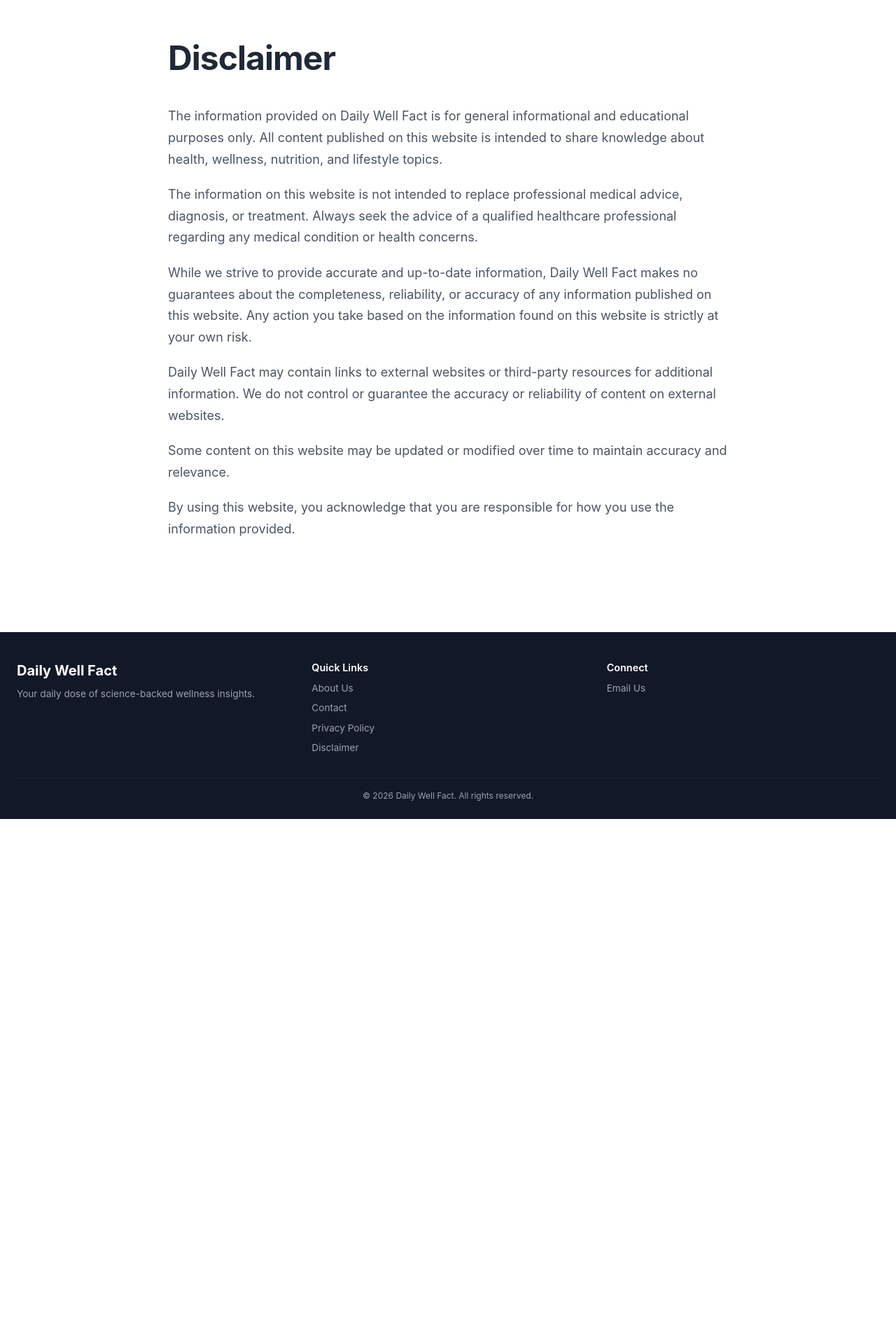
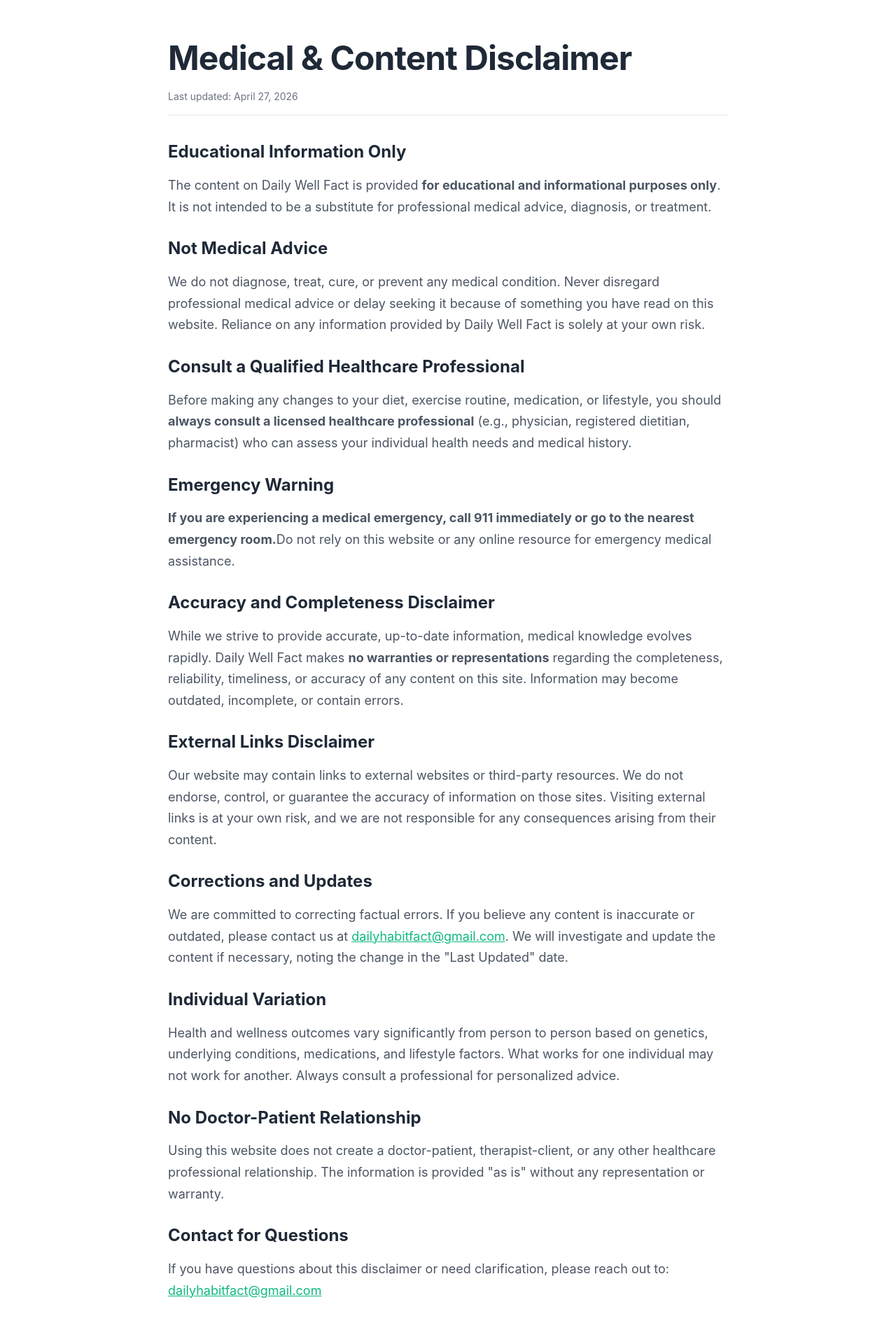
Before and after one commit to DailyWellFact/Blog, a Next.js app: page /disclaimer in a window 1280 px wide. Shown: the part 80-2000 px from the top of the page at 70% size. Before the commit the page ends 1250 px from the top, so only its background shows below. Built offline with nearby package versions, Linux system fonts and the light colour scheme.

Commit message:
Update disclaimer.tsx

```diff
--- a/pages/disclaimer.tsx
+++ b/pages/disclaimer.tsx
@@ -1,3 +1,4 @@
+// pages/disclaimer.tsx
 import type { NextPage } from 'next';
 import Layout from '../components/Layout';
 import SEO from '../components/SEO';
@@ -6,32 +7,110 @@
   return (
     <>
       <SEO
-  title="Medical Disclaimer | Daily Well Fact"
-  description="Important health and medical disclaimer for our content."
+        title="Medical and Content Disclaimer | Daily Well Fact"
+        description="Read the health and wellness disclaimer for educational content published on Daily Well Fact. Not medical advice. Consult a healthcare professional."
         canonical="https://dailywellfact.com/disclaimer"
       />
       <Layout>
         <div style={styles.container}>
-        <h1 style={styles.title}>Disclaimer</h1>
+          <h1 style={styles.title}>Medical & Content Disclaimer</h1>
+          <p style={styles.lastUpdated}>Last updated: April 27, 2026</p>
+
           <div style={styles.content}>
+            <section style={styles.section}>
+              <h2 style={styles.subtitle}>Educational Information Only</h2>
               <p style={styles.paragraph}>
-            The information provided on Daily Well Fact is for general informational and educational purposes only. All content published on this website is intended to share knowledge about health, wellness, nutrition, and lifestyle topics.
+                The content on Daily Well Fact is provided <strong>for educational and informational purposes only</strong>.
+                It is not intended to be a substitute for professional medical advice, diagnosis, or treatment.
               </p>
+            </section>
+
+            <section style={styles.section}>
+              <h2 style={styles.subtitle}>Not Medical Advice</h2>
               <p style={styles.paragraph}>
-            The information on this website is not intended to replace professional medical advice, diagnosis, or treatment. Always seek the advice of a qualified healthcare professional regarding any medical condition or health concerns.
+                We do not diagnose, treat, cure, or prevent any medical condition. Never disregard
+                professional medical advice or delay seeking it because of something you have read
+                on this website. Reliance on any information provided by Daily Well Fact is solely
+                at your own risk.
               </p>
+            </section>
+
+            <section style={styles.section}>
+              <h2 style={styles.subtitle}>Consult a Qualified Healthcare Professional</h2>
               <p style={styles.paragraph}>
-            While we strive to provide accurate and up-to-date information, Daily Well Fact makes no guarantees about the completeness, reliability, or accuracy of any information published on this website. Any action you take based on the information found on this website is strictly at your own risk.
+                Before making any changes to your diet, exercise routine, medication, or lifestyle,
+                you should <strong>always consult a licensed healthcare professional</strong> (e.g., physician,
+                registered dietitian, pharmacist) who can assess your individual health needs and
+                medical history.
               </p>
+            </section>
+
+            <section style={styles.section}>
+              <h2 style={styles.subtitle}>Emergency Warning</h2>
               <p style={styles.paragraph}>
-            Daily Well Fact may contain links to external websites or third-party resources for additional information. We do not control or guarantee the accuracy or reliability of content on external websites.
+                <strong>If you are experiencing a medical emergency, call 911 immediately or go to the nearest emergency room.</strong>
+                Do not rely on this website or any online resource for emergency medical assistance.
               </p>
+            </section>
+
+            <section style={styles.section}>
+              <h2 style={styles.subtitle}>Accuracy and Completeness Disclaimer</h2>
               <p style={styles.paragraph}>
-            Some content on this website may be updated or modified over time to maintain accuracy and relevance.
+                While we strive to provide accurate, up-to-date information, medical knowledge
+                evolves rapidly. Daily Well Fact makes <strong>no warranties or representations</strong> regarding
+                the completeness, reliability, timeliness, or accuracy of any content on this site.
+                Information may become outdated, incomplete, or contain errors.
               </p>
+            </section>
+
+            <section style={styles.section}>
+              <h2 style={styles.subtitle}>External Links Disclaimer</h2>
               <p style={styles.paragraph}>
-            By using this website, you acknowledge that you are responsible for how you use the information provided.
+                Our website may contain links to external websites or third-party resources. We
+                do not endorse, control, or guarantee the accuracy of information on those sites.
+                Visiting external links is at your own risk, and we are not responsible for any
+                consequences arising from their content.
               </p>
+            </section>
+
+            <section style={styles.section}>
+              <h2 style={styles.subtitle}>Corrections and Updates</h2>
+              <p style={styles.paragraph}>
+                We are committed to correcting factual errors. If you believe any content is
+                inaccurate or outdated, please contact us at{' '}
+                <a href="mailto:dailyhabitfact@gmail.com" style={styles.link}>dailyhabitfact@gmail.com</a>.
+                We will investigate and update the content if necessary, noting the change in the
+                "Last Updated" date.
+              </p>
+            </section>
+
+            <section style={styles.section}>
+              <h2 style={styles.subtitle}>Individual Variation</h2>
+              <p style={styles.paragraph}>
+                Health and wellness outcomes vary significantly from person to person based on
+                genetics, underlying conditions, medications, and lifestyle factors. What works
+                for one individual may not work for another. Always consult a professional for
+                personalized advice.
+              </p>
+            </section>
+
+            <section style={styles.section}>
+              <h2 style={styles.subtitle}>No Doctor-Patient Relationship</h2>
+              <p style={styles.paragraph}>
+                Using this website does not create a doctor-patient, therapist-client, or any other
+                healthcare professional relationship. The information is provided "as is" without
+                any representation or warranty.
+              </p>
+            </section>
+
+            <section style={styles.section}>
+              <h2 style={styles.subtitle}>Contact for Questions</h2>
+              <p style={styles.paragraph}>
+                If you have questions about this disclaimer or need clarification, please reach out to:
+                <br />
+                <a href="mailto:dailyhabitfact@gmail.com" style={styles.link}>dailyhabitfact@gmail.com</a>
+              </p>
+            </section>
           </div>
         </div>
       </Layout>
@@ -48,9 +127,23 @@
   title: {
     fontSize: '3rem',
     fontWeight: 'bold',
-    marginBottom: '2rem',
+    marginBottom: '0.5rem',
     color: '#1f2937',
     letterSpacing: '-0.02em',
+  },
+  lastUpdated: {
+    fontSize: '0.875rem',
+    color: '#6b7280',
+    marginBottom: '2rem',
+    borderBottom: '1px solid #e5e7eb',
+    paddingBottom: '1rem',
+  },
+  subtitle: {
+    fontSize: '1.5rem',
+    fontWeight: 'bold',
+    marginTop: '1.5rem',
+    marginBottom: '0.75rem',
+    color: '#1f2937',
   },
   content: {
     fontSize: '1.125rem',
@@ -64,6 +157,9 @@
     color: '#10b981',
     textDecoration: 'underline',
   },
+  section: {
+    marginBottom: '1.5rem',
+  },
 };
 
 export default Disclaimer;
```
Lines whose indentation alone changed are shown as unchanged.
